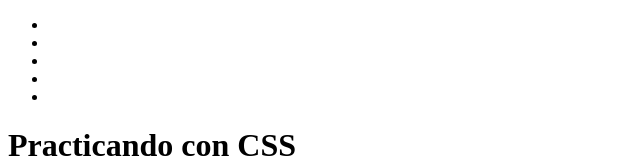
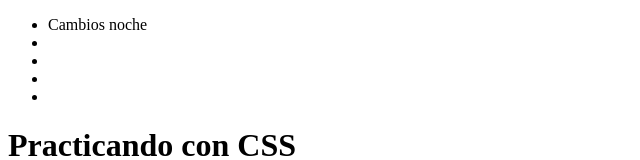
Before and after one commit to Maclein47/280224, a plain HTML site: page index.html in a window 1280 px wide. Shown: the top 160 px of the page, without its empty margins (0-640 px from the left). Drawn offline with Linux system fonts and the light colour scheme.

Commit message:
Update index.html
Esto va para el 3º commit

```diff
--- a/index.html
+++ b/index.html
@@ -19,7 +19,7 @@
             <div id="menu">
                 <nav>
                     <ul>
-                        <li><a href="#"></a></li>
+                        <li><a href="#"></a>Cambios noche</li>
                         <li><a href="#"></a></li>
                         <li><a href="#"></a></li>
                         <li><a href="#"></a></li>
```
